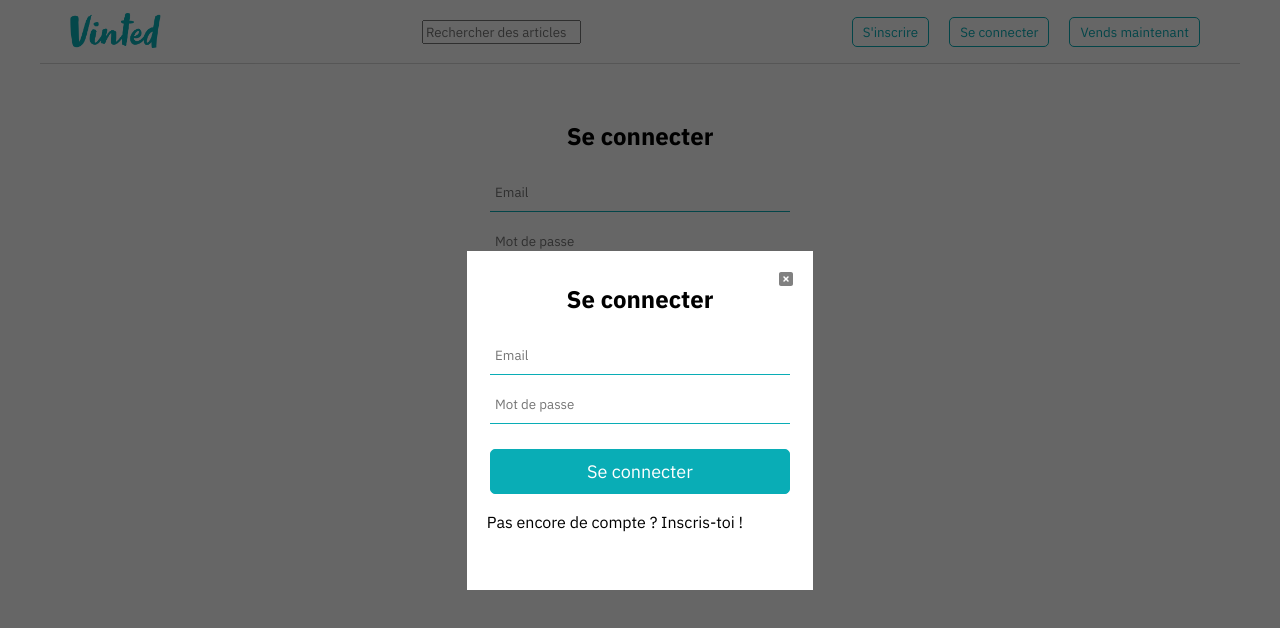
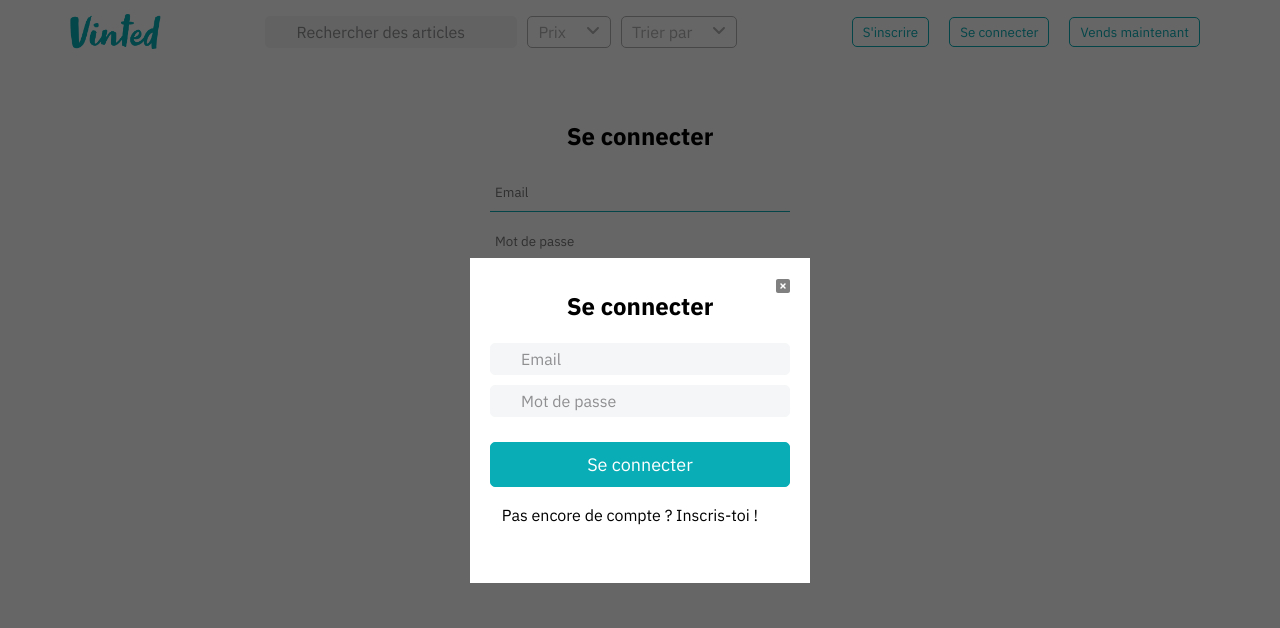
Before and after one commit to floreprc/vinted-front-reacteur22, a React (Create React App) app: page /login in a window 1280 px wide. Both pictures are taken after a click on the button "Se connecter". Shown: the top 628 px of the page. Built offline with nearby package versions, Linux system fonts and the light colour scheme; no server answers.

Commit message:
proto filters

```diff
--- a/src/App.js
+++ b/src/App.js
@@ -9,14 +9,20 @@
 import Navigation from "./components/Navigation";
 import Cookies from "js-cookie";
 import { library } from "@fortawesome/fontawesome-svg-core";
-import { faCircleInfo, faSquareXmark } from "@fortawesome/free-solid-svg-icons";
-library.add(faCircleInfo, faSquareXmark);
+import {
+  faCircleInfo,
+  faSquareXmark,
+  faAngleDown,
+  faTrash,
+} from "@fortawesome/free-solid-svg-icons";
+library.add(faCircleInfo, faSquareXmark, faAngleDown, faTrash);
 
 function App() {
   const [token, setToken] = useState(Cookies.get("userToken") || null);
   const [modalSignup, setModalSignup] = useState(false);
   const [modalLogin, setModalLogin] = useState(false);
   const [resultsTab, setResultsTab] = useState([]);
+  const [isLoading, setIsLoading] = useState(true);
 
   const setUser = (token) => {
     console.log("mon token récupéré est ", token);
@@ -39,9 +45,13 @@
         modalLogin={modalLogin}
         resultsTab={resultsTab}
         setResultsTab={setResultsTab}
+        setIsLoading={setIsLoading}
       />
       <Routes>
-        <Route path="/" element={<Home resultsTab={resultsTab} />}></Route>
+        <Route
+          path="/"
+          element={<Home resultsTab={resultsTab} isLoading={isLoading} />}
+        ></Route>
         <Route path="/offer/:id" element={<Offer />}></Route>
         <Route path="/signup" element={<Signup setUser={setUser} />}></Route>
         <Route path="/login" element={<Login setUser={setUser} />}></Route>
--- a/src/components/LoginModal.js
+++ b/src/components/LoginModal.js
@@ -1,9 +1,9 @@
-import { Link, useNavigate } from "react-router-dom";
+import { useNavigate } from "react-router-dom";
 import { useState } from "react";
 import axios from "axios";
 import { FontAwesomeIcon } from "@fortawesome/react-fontawesome";
 
-const LoginModal = ({ setModalLogin, setUser }) => {
+const LoginModal = ({ setModalLogin, setUser, setModalSignup }) => {
   const [mail, setMail] = useState("");
   const [password, setPassword] = useState("");
   const navigate = useNavigate();
@@ -55,9 +55,14 @@
 
           <input type="submit" value="Se connecter" className="submit" />
         </form>{" "}
-        <Link to={"/signup"}>
-          <p>Pas encore de compte ? Inscris-toi !</p>
-        </Link>
+        <p
+          onClick={() => {
+            setModalLogin(false);
+            setModalSignup(true);
+          }}
+        >
+          Pas encore de compte ? Inscris-toi !
+        </p>
         <p className="error-message">{errorMessage}</p>
       </div>{" "}
     </div>
--- a/src/components/Navigation.css
+++ b/src/components/Navigation.css
@@ -1,7 +1,7 @@
 nav {
   padding: 10px 30px;
   box-sizing: border-box;
-  border-bottom: 1px solid rgb(214, 214, 214);
+  /* border-bottom: 1px solid rgb(214, 214, 214); */
   display: flex;
   align-items: center;
   justify-content: space-between;
@@ -14,10 +14,6 @@
 nav div {
   display: flex;
   align-items: center;
-}
-
-nav div p {
-  padding-right: 50px;
 }
 
 nav .button-nav button {
@@ -47,3 +43,77 @@
   background-color: #eecfda;
   color: #aa0e42;
 }
+
+.background {
+  height: 100vh;
+  width: 100vw;
+  background-color: rgb(0, 0, 0, 0.6);
+  position: fixed;
+  top: 0;
+  left: 0;
+  display: flex;
+  justify-content: center;
+}
+
+.close-icon {
+  display: flex;
+  justify-content: flex-end;
+  color: grey;
+  width: 100%;
+  padding: 0;
+}
+
+/* Searched bar */
+nav input {
+  background-color: #f5f6f7;
+  border: 1px solid #f5f6f7;
+  padding: 5px 30px;
+  font-size: 16px;
+  border-radius: 5px;
+}
+
+nav input::placeholder {
+  color: #8f8f92;
+}
+
+.searching-inputs {
+  gap: 10px;
+}
+
+.searching-inputs button {
+  border: 1px solid #b2b2b3;
+  background-color: white;
+  color: #b2b2b3;
+  padding: 5px 10px;
+  font-size: 16px;
+  border-radius: 5px;
+  display: flex;
+  justify-content: space-between;
+}
+
+nav div p {
+  padding-right: 20px;
+}
+
+.chooseAPrice,
+.sortByPrice {
+  position: absolute;
+  background-color: white;
+  top: 7%;
+  box-shadow: 1px 0.7px 1.2px rgba(0, 0, 0, 0.068),
+    2.5px 1.7px 3.1px rgba(0, 0, 0, 0.098),
+    5.1px 3.5px 6.4px rgba(0, 0, 0, 0.122),
+    10.6px 7.3px 13.1px rgba(0, 0, 0, 0.152), 29px 20px 36px rgba(0, 0, 0, 0.22);
+}
+
+.chooseAPrice {
+  height: 50px;
+  width: 200px;
+  left: 43%;
+}
+
+.sortByPrice {
+  height: 50px;
+  width: 200px;
+  left: 48%;
+}
--- a/src/components/Navigation.js
+++ b/src/components/Navigation.js
@@ -1,5 +1,5 @@
 import "./Navigation.css";
-
+import { FontAwesomeIcon } from "@fortawesome/react-fontawesome";
 import { useState, useEffect } from "react";
 import axios from "axios";
 import { Link, useNavigate } from "react-router-dom";
@@ -16,11 +16,13 @@
   modalSignup,
   resultsTab,
   setResultsTab,
+  setIsLoading,
 }) => {
   const navigate = useNavigate();
   const [username, setUsername] = useState();
   const [searchedText, setSearchedText] = useState("");
-  const [isLoading, setIsLoading] = useState(false);
+  const [priceBox, setPriceBox] = useState(false);
+  const [sortBox, setSortBox] = useState(false);
 
   useEffect(() => {
     const fetchData = async (token) => {
@@ -36,33 +38,23 @@
     fetchData(token);
   }, [token]);
 
-  const updateResults = (title) => {
-    // console.log("check :", resultsTab);
-    if (title) {
-      const filtered = resultsTab.filter((item) => {
-        return item.product_name.toLowerCase().includes(title.toLowerCase());
-      });
-      setResultsTab(filtered);
+  useEffect(() => {
+    const searchedItem = async () => {
+      try {
+        let toAdd = "";
+        if (searchedText) {
+          toAdd += `?title=${searchedText}`;
+          console.log("Hello");
         }
-
-    // console.log("filtered :", filtered);
-  };
-
-  const searchedItem = async (text) => {
-    try {
         const response = await axios.get(
-        `https://vinted-reacteur22.herokuapp.com/offers`
+          `https://vinted-reacteur22.herokuapp.com/offers${toAdd}`
         );
-      console.log(response.data.offers);
         setResultsTab(response.data.offers);
-      setIsLoading(true);
-      if (isLoading) {
-        console.log("resultTab avant filtre ==>", resultsTab);
-        updateResults(text);
-        console.log("resultTab final ==>", resultsTab);
-      }
+        setIsLoading(false);
       } catch (error) {}
     };
+    searchedItem();
+  }, [searchedText, setResultsTab, setIsLoading]);
 
   useEffect(() => {
     const scrollingMgmt = () => {
@@ -81,15 +73,74 @@
       <Link to={"/"}>
         <img src={logo} alt="logo vinted" />
       </Link>
+      <div className="searching-inputs">
         <input
           type="text"
+          id="searched-bar"
           placeholder="Rechercher des articles"
           onChange={(event) => {
             setSearchedText(event.target.value);
-          searchedItem(event.target.value);
             console.log(searchedText);
           }}
         ></input>
+        <button
+          onClick={() => {
+            setPriceBox(!priceBox);
+            setSortBox(false);
+          }}
+        >
+          <p>Prix</p>
+          <FontAwesomeIcon icon="angle-down" />
+        </button>
+        {priceBox && (
+          <div className="chooseAPrice">
+            Trier par prix{" "}
+            <button
+              onClick={() => {
+                setPriceBox(false);
+              }}
+            >
+              Appliquer
+            </button>
+            <button
+              onClick={() => {
+                setPriceBox(false);
+              }}
+            >
+              <FontAwesomeIcon icon="trash" />
+            </button>
+          </div>
+        )}
+        <button
+          onClick={() => {
+            setSortBox(!sortBox);
+            setPriceBox(false);
+          }}
+        >
+          <p>Trier par</p>
+          <FontAwesomeIcon icon="angle-down" />
+        </button>
+        {sortBox && (
+          <div className="sortByPrice">
+            Trier par prix croissant ou décroissant{" "}
+            <button
+              onClick={() => {
+                setSortBox(false);
+              }}
+            >
+              Appliquer
+            </button>
+            <button
+              onClick={() => {
+                setSortBox(false);
+              }}
+            >
+              <FontAwesomeIcon icon="trash" />
+            </button>
+          </div>
+        )}
+      </div>
+
       <div className="button-nav">
         {" "}
         {token ? (
@@ -117,6 +168,7 @@
             <SignupModal
               setUser={setUser}
               setModalSignup={setModalSignup}
+              setModalLogin={setModalLogin}
             ></SignupModal>
           </div>
         )}
@@ -125,6 +177,7 @@
             <LoginModal
               setUser={setUser}
               setModalLogin={setModalLogin}
+              setModalSignup={setModalSignup}
             ></LoginModal>
           </div>
         )}
--- a/src/components/SignupModal.js
+++ b/src/components/SignupModal.js
@@ -1,9 +1,9 @@
-import { Link, useNavigate } from "react-router-dom";
+import { useNavigate } from "react-router-dom";
 import { useState } from "react";
 import axios from "axios";
 import { FontAwesomeIcon } from "@fortawesome/react-fontawesome";
 
-const SignupModal = ({ setModalSignup, setUser }) => {
+const SignupModal = ({ setModalSignup, setUser, setModalLogin }) => {
   const [username, setUsername] = useState("");
   const [mail, setMail] = useState("");
   const [password, setPassword] = useState("");
@@ -72,9 +72,14 @@
 
         <input type="submit" value="S'inscrire" className="submit" />
       </form>{" "}
-      <Link to={"/login"}>
-        <p>Tu as déjà un compte ? Connecte-toi !</p>
-      </Link>
+      <p
+        onClick={() => {
+          setModalLogin(true);
+          setModalSignup(false);
+        }}
+      >
+        Tu as déjà un compte ? Connecte-toi !
+      </p>
       <p className="error-message">{errorMessage}</p>
     </div>
   );
--- a/src/pages/Home.css
+++ b/src/pages/Home.css
@@ -1,7 +1,7 @@
 /* Home */
 .introPic {
   height: 50vh;
-  margin: 30px 0;
+  margin-bottom: 30px;
 }
 
 .introPic img {
```
Also changed, not shown: src/pages/Home.js (+3 -49 lines). Lines whose indentation alone changed are shown as unchanged.
